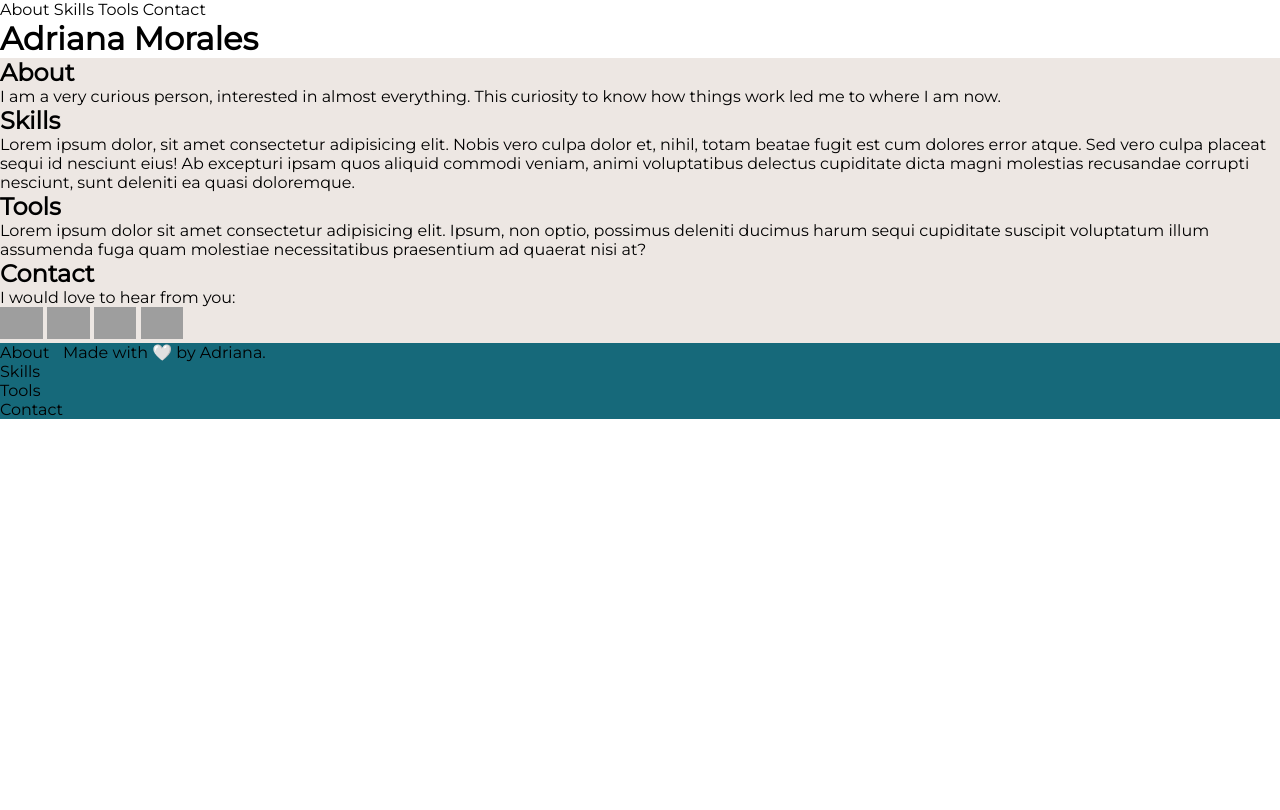
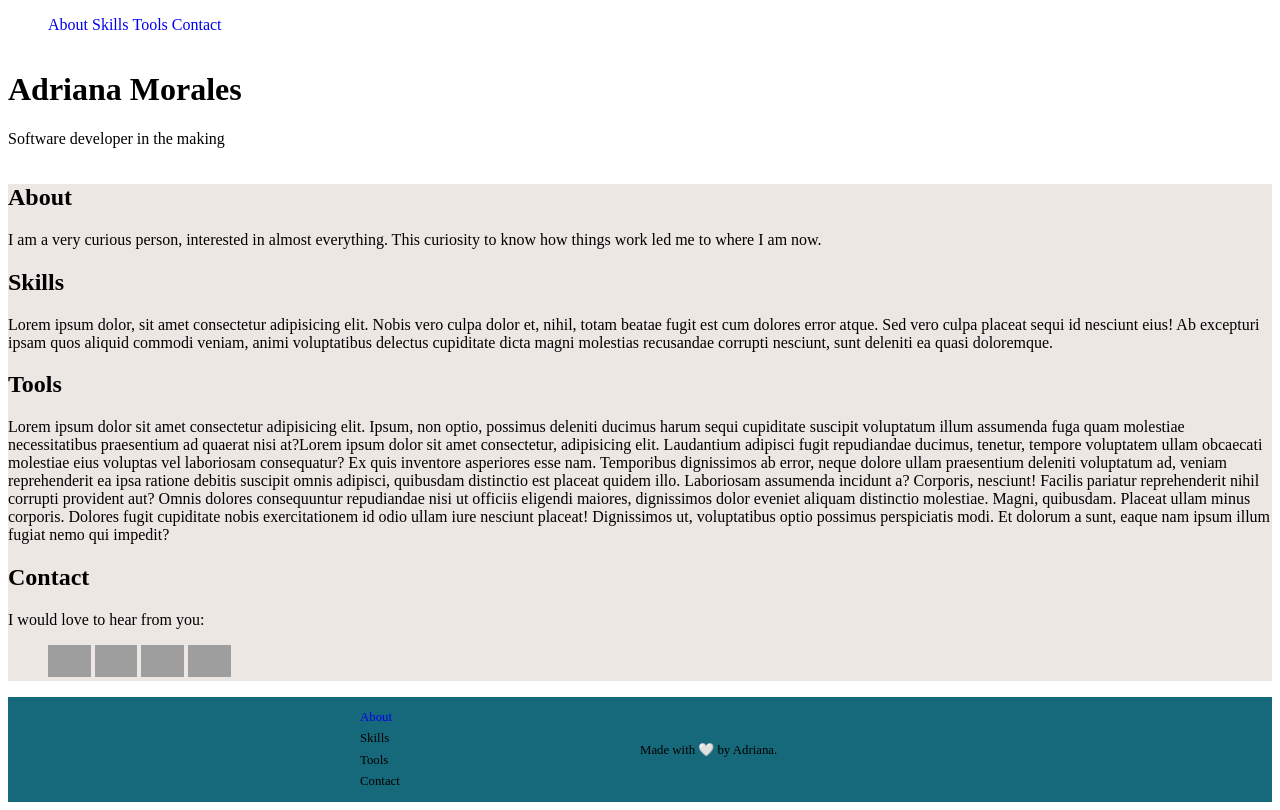
Before and after one commit to adrianammt/personal-website, a plain HTML site: page index.html in a window 1280 px wide. Drawn offline with Linux system fonts and the light colour scheme; grey boxes are pictures that could not be loaded.

Commit message:
added some css

```diff
--- a/index.html
+++ b/index.html
@@ -16,15 +16,16 @@
   <body>
     <nav>
       <ul class="menu">
-        <li>About</li>
-        <li>Skills</li>
-        <li>Tools</li>
-        <li>Contact</li>
+        <li><a href="about">About</a></li>
+        <li><a href="skills">Skills</a></li>
+        <li><a href="tools">Tools</a></li>
+        <li><a href="contact">Contact</a></li>
       </ul>
     </nav>
     <header>
       <div>
         <h1>Adriana Morales</h1>
+        <p>Software developer in the making</p>
       </div>
     </header>
     <main>
@@ -52,7 +53,21 @@
           Lorem ipsum dolor sit amet consectetur adipisicing elit. Ipsum, non
           optio, possimus deleniti ducimus harum sequi cupiditate suscipit
           voluptatum illum assumenda fuga quam molestiae necessitatibus
-          praesentium ad quaerat nisi at?
+          praesentium ad quaerat nisi at?Lorem ipsum dolor sit amet consectetur,
+          adipisicing elit. Laudantium adipisci fugit repudiandae ducimus,
+          tenetur, tempore voluptatem ullam obcaecati molestiae eius voluptas
+          vel laboriosam consequatur? Ex quis inventore asperiores esse nam.
+          Temporibus dignissimos ab error, neque dolore ullam praesentium
+          deleniti voluptatum ad, veniam reprehenderit ea ipsa ratione debitis
+          suscipit omnis adipisci, quibusdam distinctio est placeat quidem illo.
+          Laboriosam assumenda incidunt a? Corporis, nesciunt! Facilis pariatur
+          reprehenderit nihil corrupti provident aut? Omnis dolores consequuntur
+          repudiandae nisi ut officiis eligendi maiores, dignissimos dolor
+          eveniet aliquam distinctio molestiae. Magni, quibusdam. Placeat ullam
+          minus corporis. Dolores fugit cupiditate nobis exercitationem id odio
+          ullam iure nesciunt placeat! Dignissimos ut, voluptatibus optio
+          possimus perspiciatis modi. Et dolorum a sunt, eaque nam ipsum illum
+          fugiat nemo qui impedit?
         </p>
       </section>
       <section id="contact">
@@ -100,13 +115,13 @@
     <footer>
       <div>
         <ul class="fmenu">
-          <li>About</li>
+          <li><a href="about">About</a></li>
           <li>Skills</li>
           <li>Tools</li>
           <li>Contact</li>
         </ul>
       </div>
-      <div>
+      <div id="signature">
         <p>Made with 🤍 by Adriana.</p>
       </div>
     </footer>
--- a/styles.css
+++ b/styles.css
@@ -1,13 +1,13 @@
-* {
+/** {
   box-sizing: border-box;
   margin: 0;
   padding: 0;
   font-family: "Montserrat", sans-serif;
-}
+}*/
 /*check for more reset values*/
 
-body {
-  margin: auto;
+h1 {
+  text-align: center;
 }
 
 main {
@@ -17,6 +17,11 @@ main {
   display: inline;
   padding: 0;
   margin: 0;
+  color: black;
+}
+
+a:link {
+  text-decoration: none;
 }
 
 header {
@@ -29,14 +34,32 @@ ul.menu img {
   height: 2rem;
 }
 
+.icon {
+  height: 1rem;
+}
+
 .fmenu {
   list-style: none;
 }
+
+ul.fmenu li {
+  margin: 0.5em 0;
+}
+
 footer {
   display: flex;
   background-color: #16697a;
+  margin: auto;
+  justify-content: center;
+  align-items: center;
+  padding: 0 10px;
+  font-size: 0.8rem;
 }
 
-.icon {
-  height: 1rem;
+footer div {
+  width: 20rem;
 }
+
+/*#signature {
+  margin: auto;
+}*/
```
